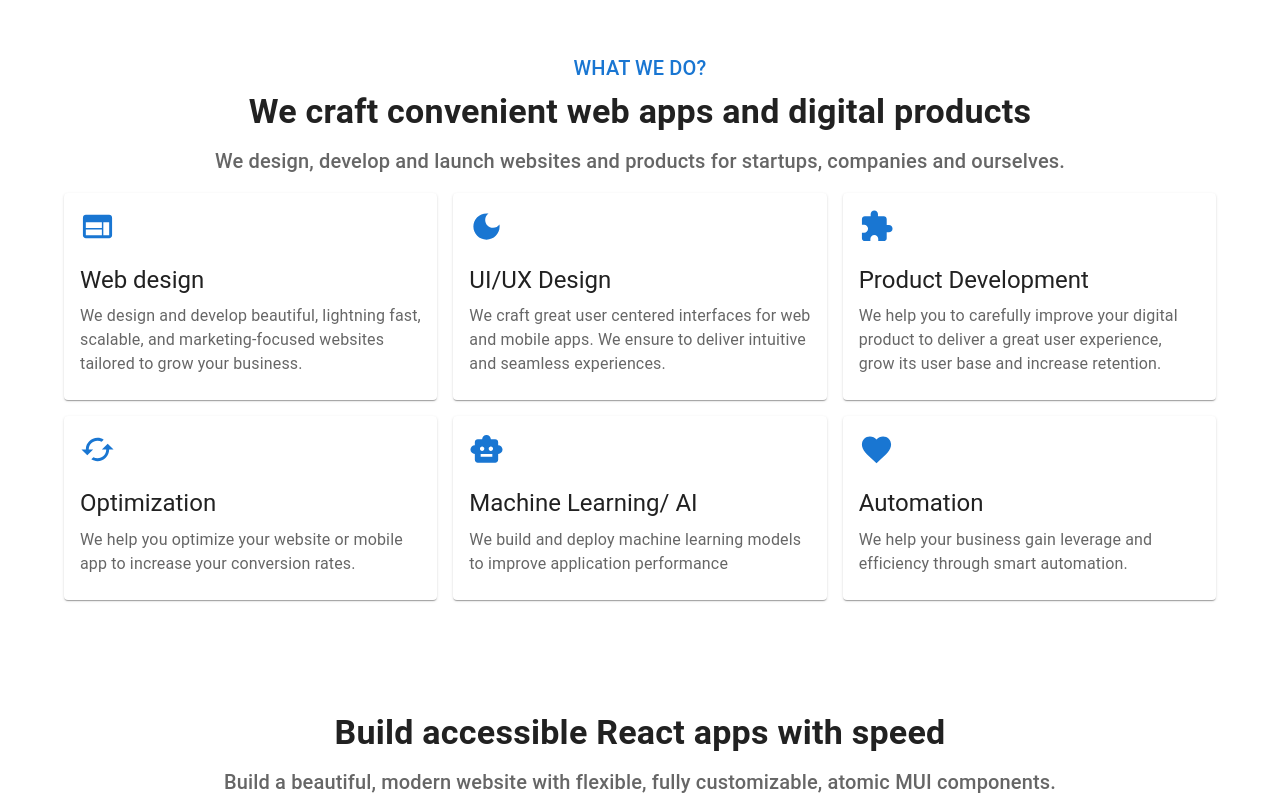
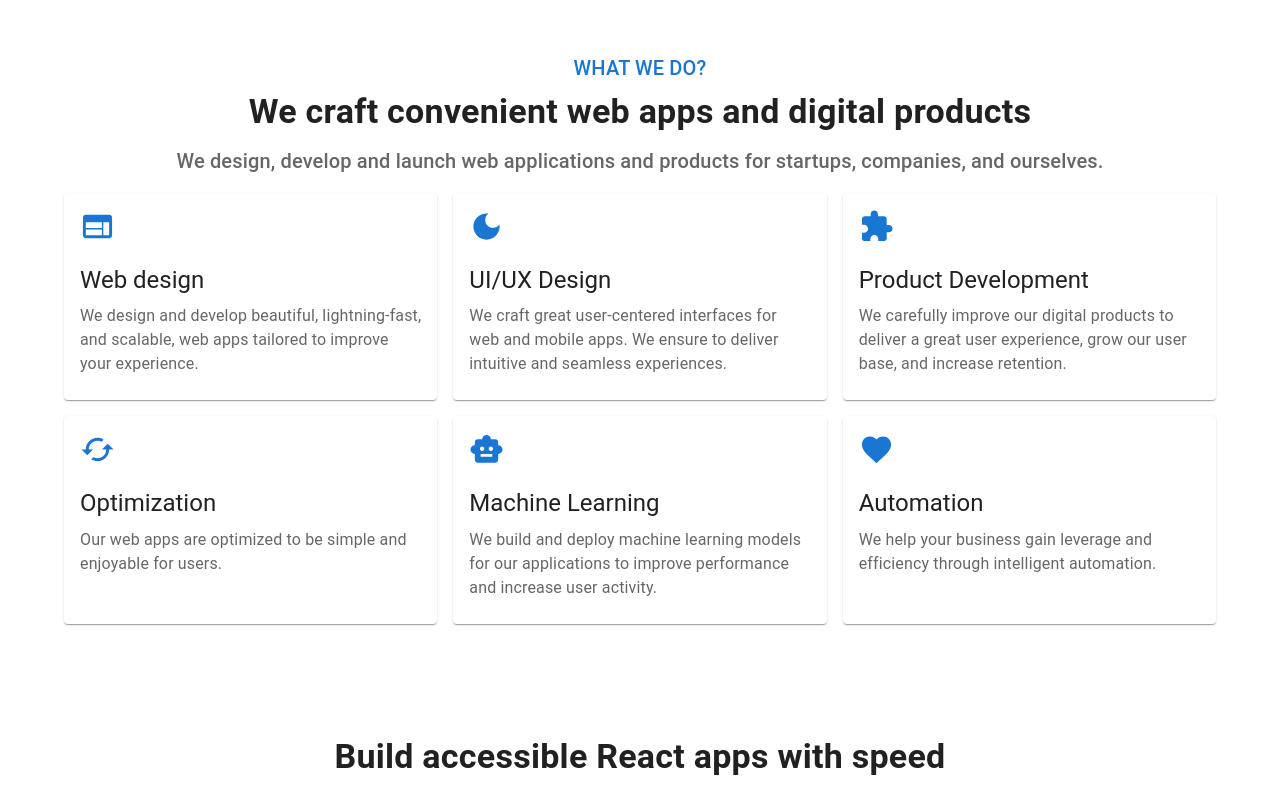
Before and after one commit to jpzambranoleon/static-website-mui, a React (Create React App) app: page / in a window 1280 px wide. Shown: the part 730-1526 px from the top of the page. Built offline with nearby package versions, Linux system fonts and the light colour scheme; the HTML template or start-up script is replaced by a standard one.

Commit message:
updated WhatWeDo.jsx

```diff
--- a/src/pages/home/components/WhatWeDo.jsx
+++ b/src/pages/home/components/WhatWeDo.jsx
@@ -29,7 +29,7 @@ const WhatWeDo = () => {
                 color="text.secondary"
                 paragraph
             >
-                We design, develop and launch websites and products for startups, companies and ourselves.
+                We design, develop and launch web applications and products for startups, companies, and ourselves.
             </Typography>
             <Grid container spacing={2}>
                 <Grid item xs={12} sm={6} md={4}>
@@ -40,9 +40,8 @@ const WhatWeDo = () => {
                                 Web design
                             </Typography>
                             <Typography color="text.secondary">
-                                We design and develop beautiful, lightning fast,
-                                scalable, and marketing-focused websites tailored
-                                to grow your business.
+                                We design and develop beautiful, lightning-fast,
+                                and scalable, web apps tailored to improve your experience.
                             </Typography>
                         </CardContent>
                     </Card>
@@ -55,9 +54,8 @@ const WhatWeDo = () => {
                                 UI/UX Design
                             </Typography>
                             <Typography color="text.secondary">
-                                We craft great user centered interfaces
-                                for web and mobile apps. We ensure to deliver
-                                intuitive and seamless experiences.
+                                We craft great user-centered interfaces for web and mobile apps.
+                                We ensure to deliver intuitive and seamless experiences.
                             </Typography>
                         </CardContent>
                     </Card>
@@ -70,9 +68,9 @@ const WhatWeDo = () => {
                                 Product Development
                             </Typography>
                             <Typography color="text.secondary">
-                                We help you to carefully improve your digital
-                                product to deliver a great user experience, grow
-                                its user base and increase retention.
+                                We carefully improve our digital products to
+                                deliver a great user experience, grow our user base,
+                                and increase retention.
                             </Typography>
                         </CardContent>
                     </Card>
@@ -85,7 +83,8 @@ const WhatWeDo = () => {
                                 Optimization
                             </Typography>
                             <Typography color="text.secondary">
-                                We help you optimize your website or mobile app to increase your conversion rates.
+                                Our web apps are optimized to be simple and enjoyable for
+                                users.
                             </Typography>
                         </CardContent>
                     </Card>
@@ -95,11 +94,11 @@ const WhatWeDo = () => {
                         <CardContent>
                             <SmartToy fontSize="large" color="primary" sx={{ mb: 2 }} />
                             <Typography variant="h5" gutterBottom>
-                                Machine Learning/ AI
+                                Machine Learning
                             </Typography>
                             <Typography color="text.secondary">
-                                We build and deploy machine learning models to
-                                improve application performance
+                                We build and deploy machine learning models for our
+                                applications to improve performance and increase user activity.
                             </Typography>
                         </CardContent>
                     </Card>
@@ -112,7 +111,7 @@ const WhatWeDo = () => {
                                 Automation
                             </Typography>
                             <Typography color="text.secondary">
-                            We help your business gain leverage and efficiency through smart automation.
+                                We help your business gain leverage and efficiency through intelligent automation.
                             </Typography>
                         </CardContent>
                     </Card>
```
